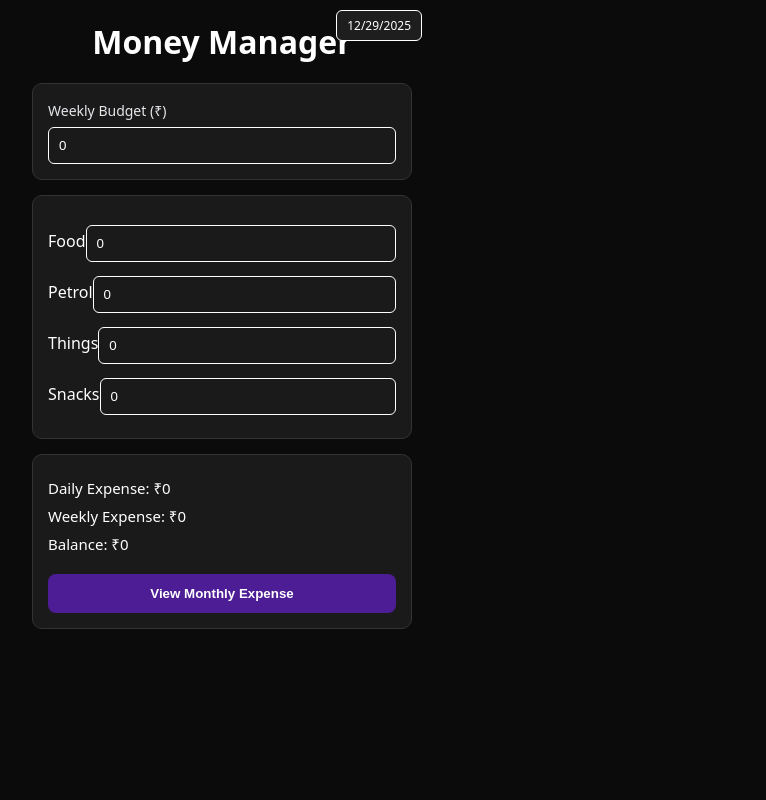
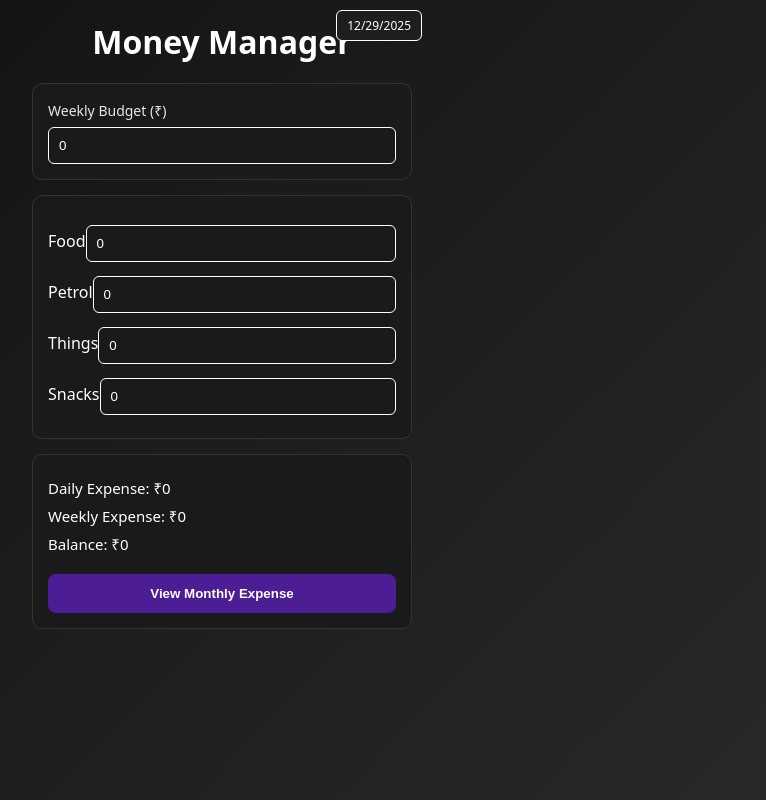
Before and after one commit to RadhakrishnanSA/Money_manager, a React (Vite) app: page / in a window 1280 px wide. Shown: the whole page, without its empty margins (418-1184 px from the left). Built offline with nearby package versions, Linux system fonts and the light colour scheme.

Commit message:
Update index.css

```diff
--- a/src/index.css
+++ b/src/index.css
@@ -5,9 +5,9 @@
 }
 
 body {
-  background: #0b0b0b;
+  background: linear-gradient(135deg, #0f0f0f, #2a2a2a);
   font-family: system-ui, -apple-system, BlinkMacSystemFont, "Segoe UI",
     sans-serif;
-  color: #ffffff;
+  color: white;
   min-height: 100vh;
 }
```
